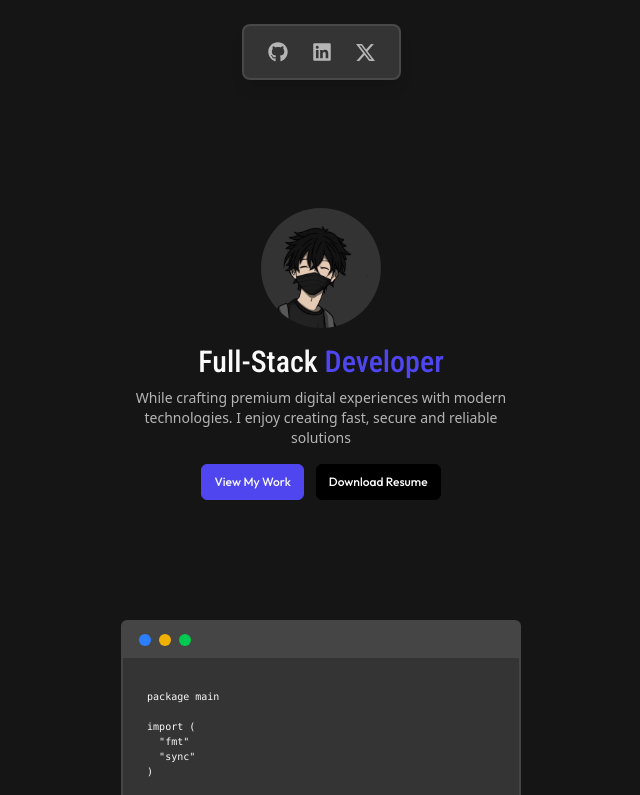
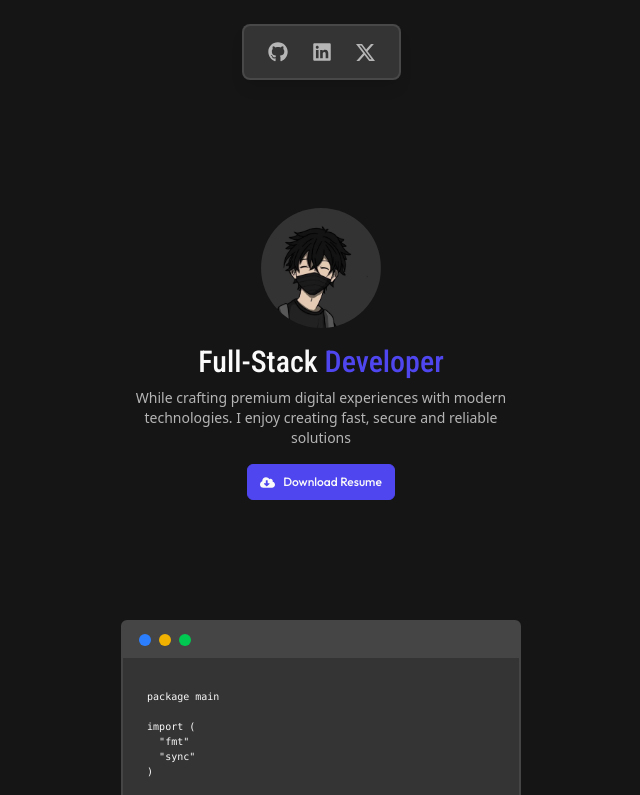
Before and after one commit to Habeebamoo/Portfolio, a React (Vite) app: page / in a window 1280 px wide. Shown: the top 795 px of the page, without its empty margins (319-959 px from the left). Built offline with nearby package versions, Linux system fonts and the light colour scheme.

Commit message:
updated project pages

```diff
--- a/src/components/Main.tsx
+++ b/src/components/Main.tsx
@@ -1,4 +1,4 @@
-import { FaArrowDown, FaCode, FaDatabase, FaGitAlt, FaHtml5, FaReact } from "react-icons/fa"
+import { FaArrowDown, FaCloudDownloadAlt, FaCode, FaDatabase, FaGitAlt, FaHtml5, FaReact } from "react-icons/fa"
 import anime from "../assets/anime.jpeg"
 import maildrop1 from "../assets/maildrop-img1.png"
 import flashquiz1 from "../assets/flash-img1.png"
@@ -31,9 +31,11 @@ const Main = () => {
         <h1 className="text-accent font-roboto text-3xl text-center">Full-Stack <span className="text-secondary">Developer</span></h1>
       </div>
       <p className="text-muted text-sm mt-2 text-center sm:w-[400px] mx-auto" data-aos="zoom-in px-2">While crafting premium digital experiences with modern technologies. I enjoy creating fast, secure and reliable solutions</p>
-      <div className="mt-4 flex-center gap-3" data-aos="zoom-in">
-        <button className="btn-secondary text-[12px] font-outfit">View My Work</button>
-        <button className="btn-primary text-[12px] font-outfit">Download Resume</button>
+      <div className="mt-4 flex-center " data-aos="zoom-in">
+        <button className="btn-secondary flex-center gap-2 text-[12px] font-outfit">
+          <FaCloudDownloadAlt size={15} />
+          <span>Download Resume</span>
+        </button>
       </div>
 
       <CodeBox />
--- a/src/pages/projects/FlashQuiz.tsx
+++ b/src/pages/projects/FlashQuiz.tsx
@@ -5,6 +5,7 @@ import img2 from "../../assets/flash-img2.png"
 import img3 from "../../assets/flash-img-3.png"
 import img4 from "../../assets/flash-img4.png"
 import { useNavigate } from "react-router"
+import { FaExternalLinkAlt } from "react-icons/fa"
 
 const FlashQuiz = () => {
   const navigate = useNavigate()
@@ -32,6 +33,7 @@ const FlashQuiz = () => {
         <p className="text-muted text-sm font-inter mt-2">Quiz Web App</p>
         <div className="flex-start gap-3 mt-4">
           <button onClick={viewLive} className="btn-secondary text-sm font-outfit flex-center gap-2">
+            <FaExternalLinkAlt size={12} />
             <span>View Live</span>
           </button>
           <button onClick={viewRepo} className="btn-primary text-sm font-outfit flex-center gap-2">
--- a/src/pages/projects/MailDrop.tsx
+++ b/src/pages/projects/MailDrop.tsx
@@ -5,6 +5,7 @@ import img2 from "../../assets/maildrop-img2.png"
 import img3 from "../../assets/maildrop-img3.png"
 import img4 from "../../assets/maildrop-img4.png"
 import { useNavigate } from "react-router"
+import { FaExternalLinkAlt } from "react-icons/fa"
 
 const MailDrop = () => {
   const navigate = useNavigate()
@@ -32,6 +33,7 @@ const MailDrop = () => {
         <p className="text-muted text-sm font-inter mt-2">Email Marketing Platform</p>
         <div className="flex-start gap-3 mt-4">
           <button onClick={viewLive} className="btn-secondary text-sm font-outfit flex-center gap-2">
+            <FaExternalLinkAlt size={12} />
             <span>View Live</span>
           </button>
           <button onClick={viewRepo} className="btn-primary text-sm font-outfit flex-center gap-2">
```
